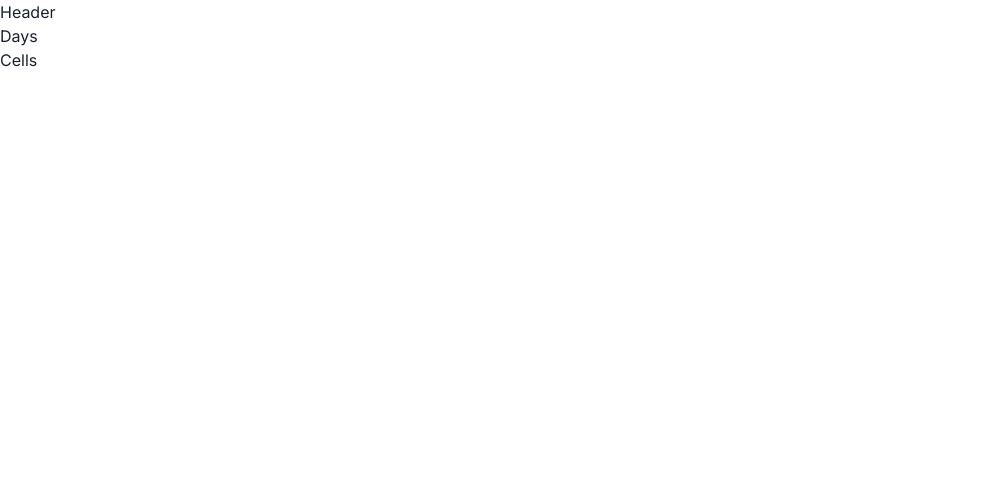
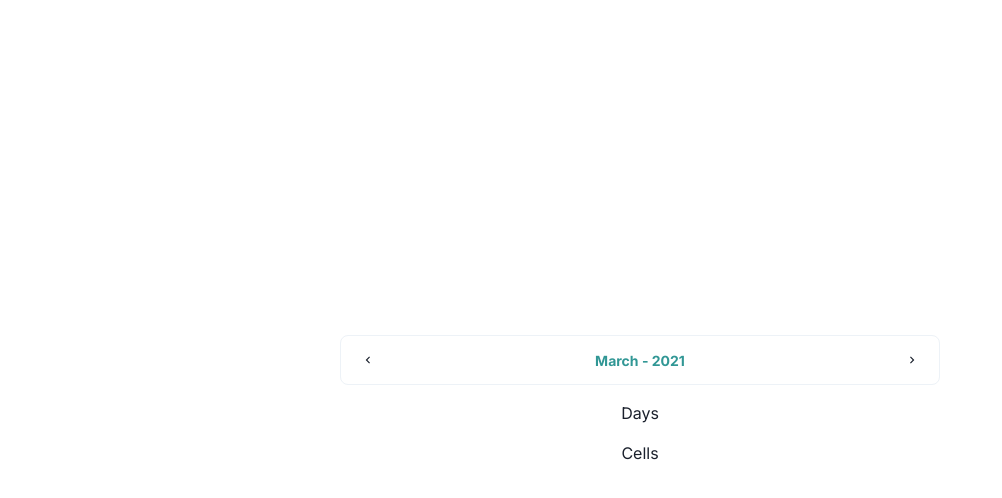
Before and after one commit to DevCeur/simple-calendar, a React (Create React App) app: page / in a window 1280 px wide. Shown: the top 498 px of the page, without its empty margins (0-1002 px from the left). Built offline with nearby package versions, Linux system fonts and the light colour scheme.

Commit message:
[feat]: Create Heade functionality

```diff
--- a/package.json
+++ b/package.json
@@ -13,9 +13,11 @@
     "@types/node": "^12.0.0",
     "@types/react": "^17.0.0",
     "@types/react-dom": "^17.0.0",
+    "date-fns": "^2.19.0",
     "framer-motion": "^4.0.3",
     "react": "^17.0.2",
     "react-dom": "^17.0.2",
+    "react-icons": "^4.2.0",
     "react-scripts": "4.0.3",
     "typescript": "^4.1.2",
     "web-vitals": "^1.0.1"
@@ -43,5 +45,8 @@
       "last 1 firefox version",
       "last 1 safari version"
     ]
+  },
+  "devDependencies": {
+    "@types/react-icons": "^3.0.0"
   }
 }
--- a/src/components/Calendar/Calendar.tsx
+++ b/src/components/Calendar/Calendar.tsx
@@ -1,16 +1,39 @@
-import { Flex } from "@chakra-ui/react";
+import { useState } from "react";
+import { addMonths, subMonths } from "date-fns/esm";
+import { Center, VStack } from "@chakra-ui/react";
 
 import Header from "components/Header";
 import Days from "components/Days";
 import Cells from "components/Cells";
 
 const Calendar = () => {
+  const [dates, setDates] = useState({
+    currentMonth: new Date(),
+    selectedMonth: new Date(),
+  });
+
+  const handlePrevMonth = (e: React.MouseEvent) => {
+    e.preventDefault();
+    setDates({ ...dates, currentMonth: addMonths(dates.currentMonth, 1) });
+  };
+
+  const handleNextMonth = (e: React.MouseEvent) => {
+    e.preventDefault();
+    setDates({ ...dates, currentMonth: subMonths(dates.currentMonth, 1) });
+  };
+
   return (
-    <Flex direction="column">
-      <Header />
-      <Days />
-      <Cells />
-    </Flex>
+    <Center w="100vw" h="100vh">
+      <VStack spacing={4} maxW={600} w="85%">
+        <Header
+          currentMonth={dates.currentMonth}
+          onPrevMonth={handlePrevMonth}
+          onNextMonth={handleNextMonth}
+        />
+        <Days />
+        <Cells />
+      </VStack>
+    </Center>
   );
 };
 
--- a/src/components/Header/Header.tsx
+++ b/src/components/Header/Header.tsx
@@ -1,9 +1,34 @@
-import { Flex, Text } from "@chakra-ui/react";
+import { format } from "date-fns";
+import { Flex, Text, Button } from "@chakra-ui/react";
 
-const Header = () => {
+import { MdKeyboardArrowLeft, MdKeyboardArrowRight } from "react-icons/md";
+
+interface HeaderProps {
+  currentMonth: Date;
+  onPrevMonth: (e: React.MouseEvent) => void;
+  onNextMonth: (e: React.MouseEvent) => void;
+}
+
+const Header = ({ currentMonth, onPrevMonth, onNextMonth }: HeaderProps) => {
   return (
-    <Flex>
-      <Text>Header</Text>
+    <Flex
+      w="100%"
+      p={2}
+      border="1px"
+      borderColor="gray.100"
+      borderRadius="lg"
+      align="center"
+      justify="space-between"
+    >
+      <Button size="sm" variant="ghost" onClick={onPrevMonth}>
+        <MdKeyboardArrowLeft />
+      </Button>
+      <Text fontSize="sm" fontWeight="bold" color="teal.500" cursor="default">
+        {format(currentMonth, "MMMM")} - {format(currentMonth, "yyyy")}
+      </Text>
+      <Button size="sm" variant="ghost" onClick={onNextMonth}>
+        <MdKeyboardArrowRight />
+      </Button>
     </Flex>
   );
 };
```
Also changed, not shown: 1 other file (tests, documents, lock files or other folders).
